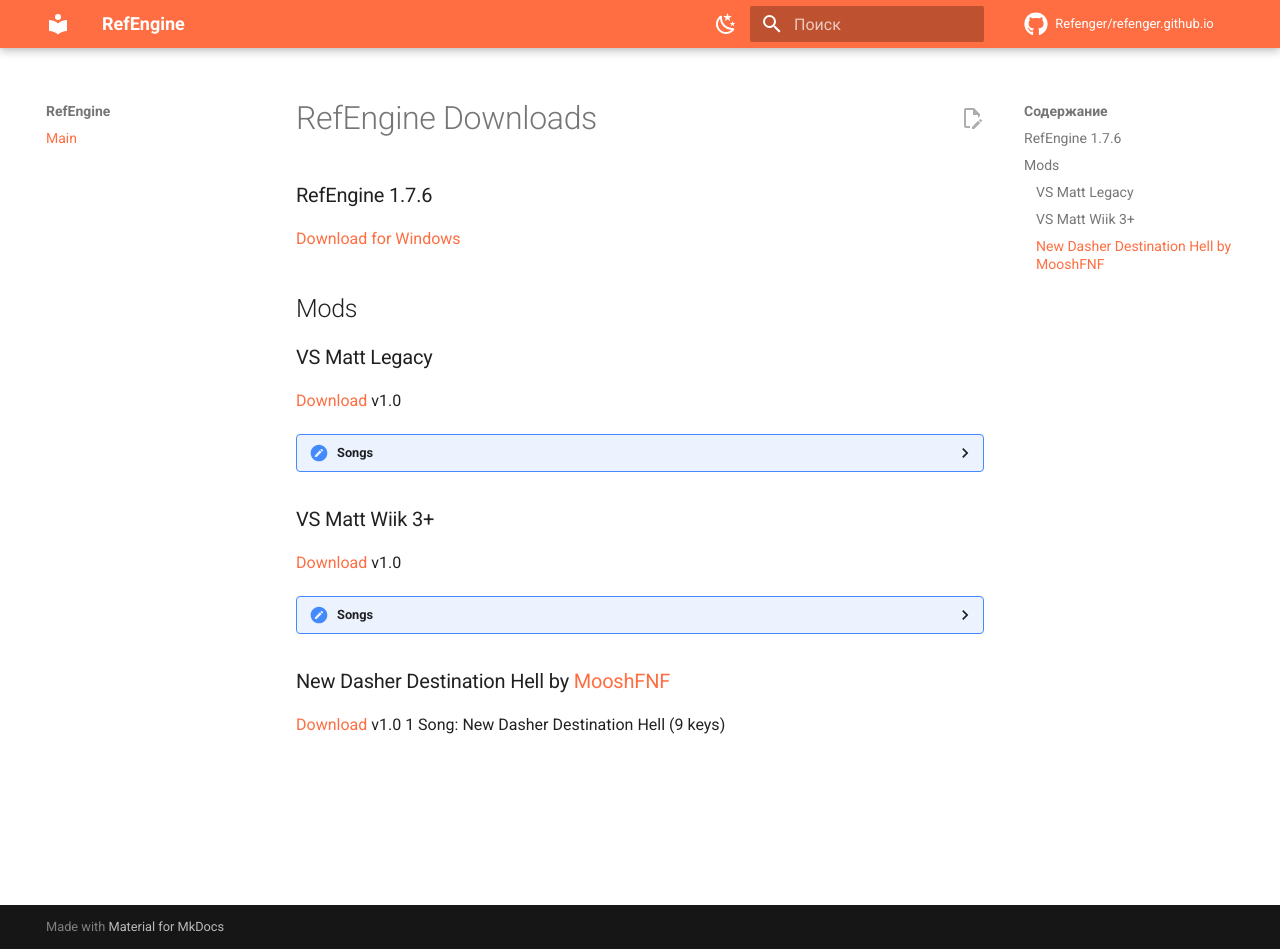
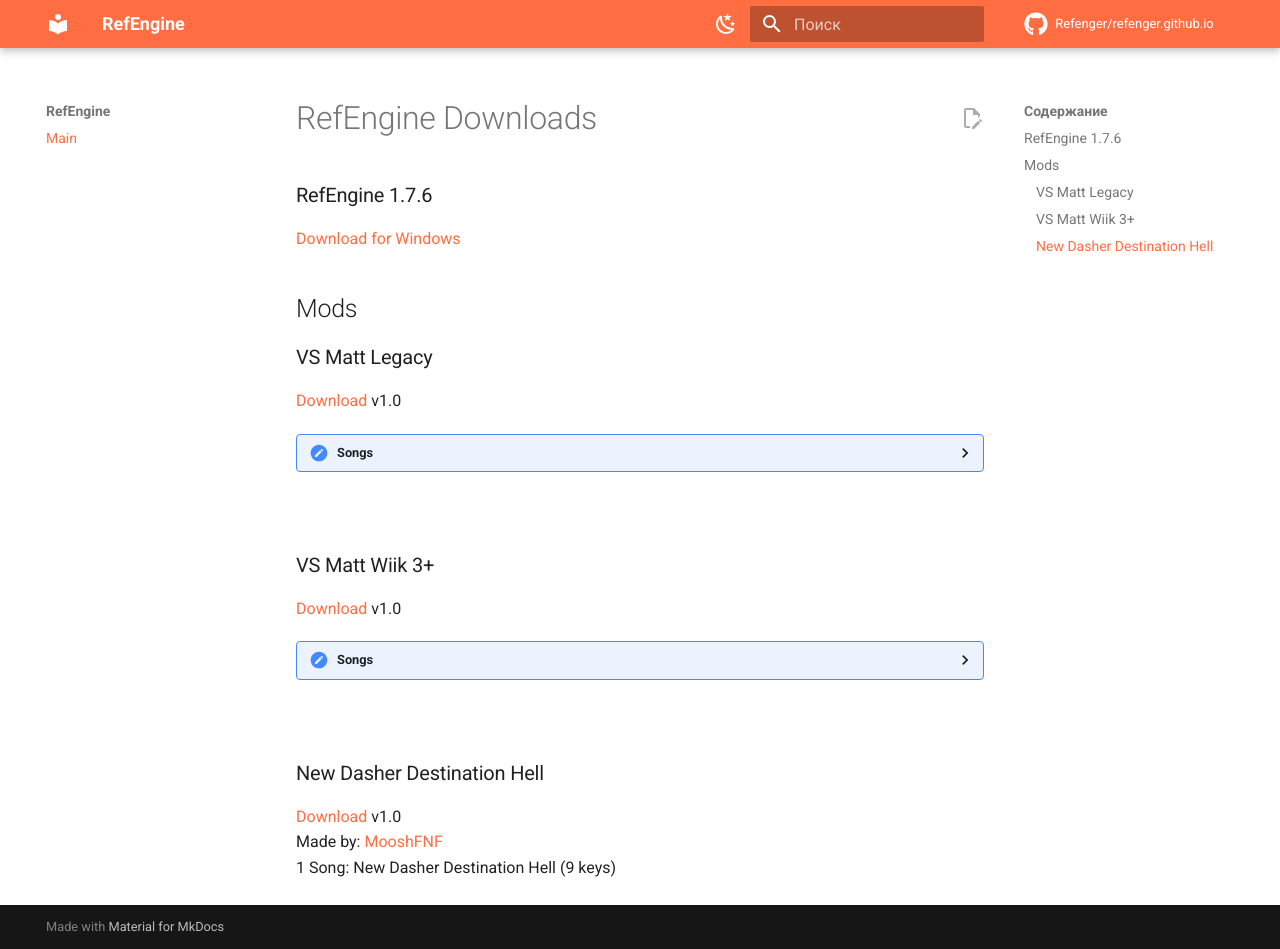
Before and after one commit to Refenger/refenger.github.io, an MkDocs documentation site: the page built from docs/index.md, in a window 1280 px wide and 949 px high. Built offline with MkDocs 1.6.1 and Material for MkDocs 9.7.7, drawn with Linux system fonts in a browser that asks for light colours; comment, search, counter and statistics services are not loaded.

Commit message:
Update 'New Dasher Destination Hell' section
Added details about the creator for 'New Dasher Destination Hell' and adjusted formatting.

```diff
--- a/docs/index.md
+++ b/docs/index.md
@@ -26,7 +26,7 @@
   15. Legacy Endless Battle (modchart included) <br>
   16. Legacy Purgatory
 </details>
-
+<br>
 
 ### VS Matt Wiik 3+
 [Download](https://drive.google.com/file/d/1cqbANLlyRQaYl6FqsAJA4ML7EMAm5j_W/view?usp=sharing) v1.0
@@ -38,7 +38,9 @@
   4. Skirmish<br>
   5. Incursion
 </details>
+<br>
 
-### New Dasher Destination Hell by [MooshFNF](https://www.youtube.com/@MooshFNF)
-[Download](https://drive.google.com/file/d/1GVovF6TW7-aJUL6rqzuOEW142zJvDaDc/view?usp=drive_link) v1.0
+### New Dasher Destination Hell
+[Download](https://drive.google.com/file/d/1GVovF6TW7-aJUL6rqzuOEW142zJvDaDc/view?usp=drive_link) v1.0<br>
+Made by: [MooshFNF](https://www.youtube.com/@MooshFNF)<br>
 1 Song: New Dasher Destination Hell (9 keys)
```
